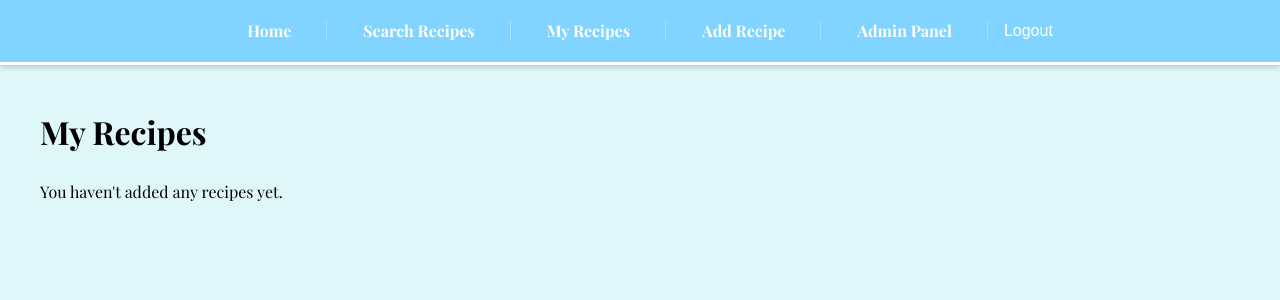
After one commit to Calbest12/CIS298_FinalProject, a Django app: page /my-recipes/ in a window 1280 px wide. The commit adds this page. Shown: the top 300 px of the page. Run offline with Django 5.2, Linux system fonts and the light colour scheme; a user stored in the database is signed in; data comes from the database, SQL or seed files in the repository; both versions use the stored data as it was after the commit.

Commit message:
User Accounts / Home page

```diff
--- a/recipe-sharing-platform/recipe_project/settings.py
+++ b/recipe-sharing-platform/recipe_project/settings.py
@@ -11,6 +11,7 @@ https://docs.djangoproject.com/en/5.2/ref/settings/
 """
 
 from pathlib import Path
+import os
 
 # Build paths inside the project like this: BASE_DIR / 'subdir'.
 BASE_DIR = Path(__file__).resolve().parent.parent
@@ -123,3 +124,6 @@ DEFAULT_AUTO_FIELD = 'django.db.models.BigAutoField'
 
 # Spoonacular API configuration
 SPOONACULAR_API_KEY = '2ed78d4f70384663a0d1bbd73482cfdc'
+
+MEDIA_URL = '/media/'
+MEDIA_ROOT = os.path.join(BASE_DIR, 'media')
--- a/recipe-sharing-platform/recipes/forms.py
+++ b/recipe-sharing-platform/recipes/forms.py
@@ -4,7 +4,7 @@ from .models import Recipe
 class RecipeForm(forms.ModelForm):
     class Meta:
         model = Recipe
-        fields = ['title', 'description', 'ingredients', 'instructions', 'category']
+        fields = ['title', 'description', 'ingredients', 'instructions', 'category','image']
 
 
 class RecipeSearchForm(forms.Form):
--- a/recipe-sharing-platform/recipes/models.py
+++ b/recipe-sharing-platform/recipes/models.py
@@ -9,6 +9,9 @@ class Recipe(models.Model):
     category = models.CharField(max_length=100)
     created_at = models.DateTimeField(auto_now_add=True)
     author = models.ForeignKey(User, on_delete=models.CASCADE)
+    views = models.PositiveIntegerField(default=0)
+    rating = models.FloatField(default=0.0)
+    image = models.ImageField(upload_to='recipe_images/', blank=True, null=True)
 
     def __str__(self):
         return self.title
--- a/recipe-sharing-platform/recipes/templates/recipes/base.html
+++ b/recipe-sharing-platform/recipes/templates/recipes/base.html
@@ -162,16 +162,31 @@
 <body>
     <nav>
         <ul>
-            <li><a href="{% url 'recipe-list' %}">Home</a></li>
+            <li><a href="{% url 'home' %}">Home</a></li>
             <li><a href="{% url 'recipe-search' %}">Search Recipes</a></li>
+
             {% if user.is_authenticated %}
+                <li><a href="{% url 'recipe-my-list' %}">My Recipes</a></li>
                 <li><a href="{% url 'recipe-add' %}">Add Recipe</a></li>
-                <li><a href="/admin/logout/">Logout</a></li>
+
+                {% if user.is_staff %}
+                    <li><a href="/admin/">Admin Panel</a></li>
+                {% endif %}
+
+                <form method="post" action="{% url 'logout' %}" style="display:inline;">
+                    {% csrf_token %}
+                    <button type="submit" class="btn btn-secondary" style="background: none; border: none; color: white; cursor: pointer;">
+                        Logout
+                    </button>
+                </form>
+
             {% else %}
-                <li><a href="/admin/login/">Login</a></li>
+                <li><a href="{% url 'login' %}">Login</a></li>
+                <li><a href="{% url 'register' %}">Register</a></li>
             {% endif %}
         </ul>
     </nav>
+
 
     <div class="container">
         {% if messages %}
--- a/recipe-sharing-platform/recipes/templates/recipes/recipe_form.html
+++ b/recipe-sharing-platform/recipes/templates/recipes/recipe_form.html
@@ -4,7 +4,7 @@
 
 {% block content %}
     <h1>Add a New Recipe</h1>
-    <form method="post">
+    <form method="post" enctype="multipart/form-data">
         {% csrf_token %}
         {{ form.as_p }}
         <button type="submit" class="btn">Save Recipe</button>
--- a/recipe-sharing-platform/recipes/templates/recipes/recipe_list.html
+++ b/recipe-sharing-platform/recipes/templates/recipes/recipe_list.html
@@ -17,6 +17,9 @@
                 <p><strong>Category:</strong> {{ recipe.category }}</p>
                 <p>{{ recipe.description|truncatechars:100 }}</p>
                 <p><em>By {{ recipe.author.username }} on {{ recipe.created_at|date:"M d, Y" }}</em></p>
+                {% if recipe.image %}
+                    <img src="{{ recipe.image.url }}" alt="{{ recipe.title }}">
+                {% endif %}
             </div>
         {% empty %}
             <p>No recipes found.</p>
--- /dev/null
+++ b/recipe-sharing-platform/recipes/templates/recipes/recipe_my_list.html
@@ -0,0 +1,22 @@
+{% extends "recipes/base.html" %}
+{% block title %}My Recipes{% endblock %}
+{% block content %}
+<h1>My Recipes</h1>
+{% if recipes %}
+    <div class="recipe-grid">
+        {% for recipe in recipes %}
+            <div class="recipe-card">
+                <h2>{{ recipe.title }}</h2>
+                <p>{{ recipe.description|truncatechars:100 }}</p>
+                <p><em>{{ recipe.created_at|date:"M d, Y" }}</em></p>
+                <a href="{% url 'recipe-detail-local' recipe.id %}" class="btn">View</a>
+                {% if recipe.image %}
+                    <img src="{{ recipe.image.url }}" alt="{{ recipe.title }}">
+                {% endif %}
+            </div>
+        {% endfor %}
+    </div>
+{% else %}
+    <p>You haven't added any recipes yet.</p>
+{% endif %}
+{% endblock %}
--- a/recipe-sharing-platform/recipes/templates/recipes/search_results.html
+++ b/recipe-sharing-platform/recipes/templates/recipes/search_results.html
@@ -20,7 +20,8 @@
                     {% endif %}
                     <h3>{{ recipe.title }}</h3>
                     <p>Ready in {{ recipe.readyInMinutes }} minutes</p>
-                    <a href="{% url 'recipe-detail-api' recipe.id %}" class="btn">View Recipe</a>
+                    <a href="{% url 'recipe-detail-api' recipe.id %}?query={{ request.GET.query }}&cuisine={{ request.GET.cuisine }}&diet={{ request.GET.diet }}" class="btn">View Recipe</a>
+
                 </div>
             {% endfor %}
         </div>
--- a/recipe-sharing-platform/recipes/urls.py
+++ b/recipe-sharing-platform/recipes/urls.py
@@ -1,9 +1,26 @@
 from django.urls import path
+from .views import CustomLoginView, register_user, my_recipes, homepage
 from . import views
+from django.contrib.auth.views import LogoutView
+from django.conf import settings
+from django.conf.urls.static import static
+from django.contrib import messages
+
+class CustomLogoutView(LogoutView):
+    def post(self, request, *args, **kwargs):
+        messages.success(request, "You have been logged out.")
+        return super().post(request, *args, **kwargs)
 
 urlpatterns = [
+    path('', homepage, name='home'),
+    path('logout/', CustomLogoutView.as_view(next_page='home'), name='logout'),
     path('', views.recipe_list, name='recipe-list'),
     path('add/', views.recipe_create, name='recipe-add'),
     path('search/', views.search_recipes, name='recipe-search'),
     path('api/recipe/<int:recipe_id>/', views.recipe_detail_api, name='recipe-detail-api'),
-]
+    path('login/', CustomLoginView.as_view(), name='login'),
+    path('register/', register_user, name='register'),
+    path('my-recipes/', my_recipes, name='recipe-my-list'),
+    path('recipe/<int:pk>/', views.recipe_detail_local, name='recipe-detail-local'),
+
+]+ static(settings.MEDIA_URL, document_root=settings.MEDIA_ROOT)
--- a/recipe-sharing-platform/recipes/views.py
+++ b/recipe-sharing-platform/recipes/views.py
@@ -6,13 +6,35 @@ from django.shortcuts import render, redirect
 from .models import Recipe
 from .forms import RecipeForm
 from django.contrib.auth.decorators import login_required
+from django.contrib.auth.forms import UserCreationForm
+from django.contrib.auth import login
+from django.contrib.auth.views import LoginView
+from django.shortcuts import render, get_object_or_404
 
+class CustomLoginView(LoginView):
+    template_name = 'recipes/login.html'
 
+    def get_success_url(self):
+        if self.request.user.is_staff:
+            return '/admin/'
+        return '/'
+
+def homepage(request):
+    most_viewed = Recipe.objects.order_by('-views')[:6]
+    highest_rated = Recipe.objects.order_by('-rating')[:6]
+
+    return render(request, 'recipes/home.html', {
+        'most_viewed': most_viewed,
+        'highest_rated': highest_rated,
+    })
 
 def recipe_list(request):
     recipes = Recipe.objects.all().order_by('-created_at')
     return render(request, 'recipes/recipe_list.html', {'recipes': recipes})
 
+def my_recipes(request):
+    recipes = Recipe.objects.filter(author=request.user)
+    return render(request, 'recipes/recipe_my_list.html', {'recipes': recipes})
 
 @login_required
 def recipe_create(request):
@@ -70,5 +92,36 @@ def recipe_detail_api(request, recipe_id):
     if not recipe:
         messages.error(request, "Recipe not found or API error occurred.")
         return redirect('recipe-list')
+    query = request.GET.get('query', '')
+    cuisine = request.GET.get('cuisine', '')
+    diet = request.GET.get('diet', '')
 
-    return render(request, 'recipes/recipe_detail_api.html', {'recipe': recipe})
+    context = {
+        'recipe': recipe,
+        'query': query,
+        'cuisine': cuisine,
+        'diet': diet,
+    }
+
+    if Recipe.objects.filter(id=recipe_id).exists():
+        db_recipe = Recipe.objects.get(id=recipe_id)
+        db_recipe.views += 1
+        db_recipe.save()
+
+    return render(request, 'recipes/recipe_detail_api.html', context)
+
+def register_user(request):
+    if request.method == 'POST':
+        form = UserCreationForm(request.POST)
+        if form.is_valid():
+            user = form.save()
+            login(request, user)
+            messages.success(request, 'Account created and logged in!')
+            return redirect('recipe-my-list')
+    else:
+        form = UserCreationForm()
+    return render(request, 'recipes/register.html', {'form': form})
+
+def recipe_detail_local(request, pk):
+    recipe = get_object_or_404(Recipe, pk=pk)
+    return render(request, 'recipes/recipe_detail_local.html', {'recipe': recipe})
```
Also changed, not shown: recipe-sharing-platform/recipes/templates/recipes/home.html (added, +28 -0 lines), recipe-sharing-platform/recipes/templates/recipes/login.html (added, +11 -0 lines), recipe-sharing-platform/recipes/templates/recipes/recipe_detail_api.html (+7 -1 lines), recipe-sharing-platform/recipes/templates/recipes/recipe_detail_local.html (added, +16 -0 lines), recipe-sharing-platform/recipes/templates/recipes/register.html (added, +11 -0 lines), recipe-sharing-platform/db.sqlite3, recipe-sharing-platform/recipes/migrations/0002_recipe_rating_recipe_views.py (added), recipe-sharing-platform/recipes/migrations/0003_recipe_image.py (added), 1 other file.
